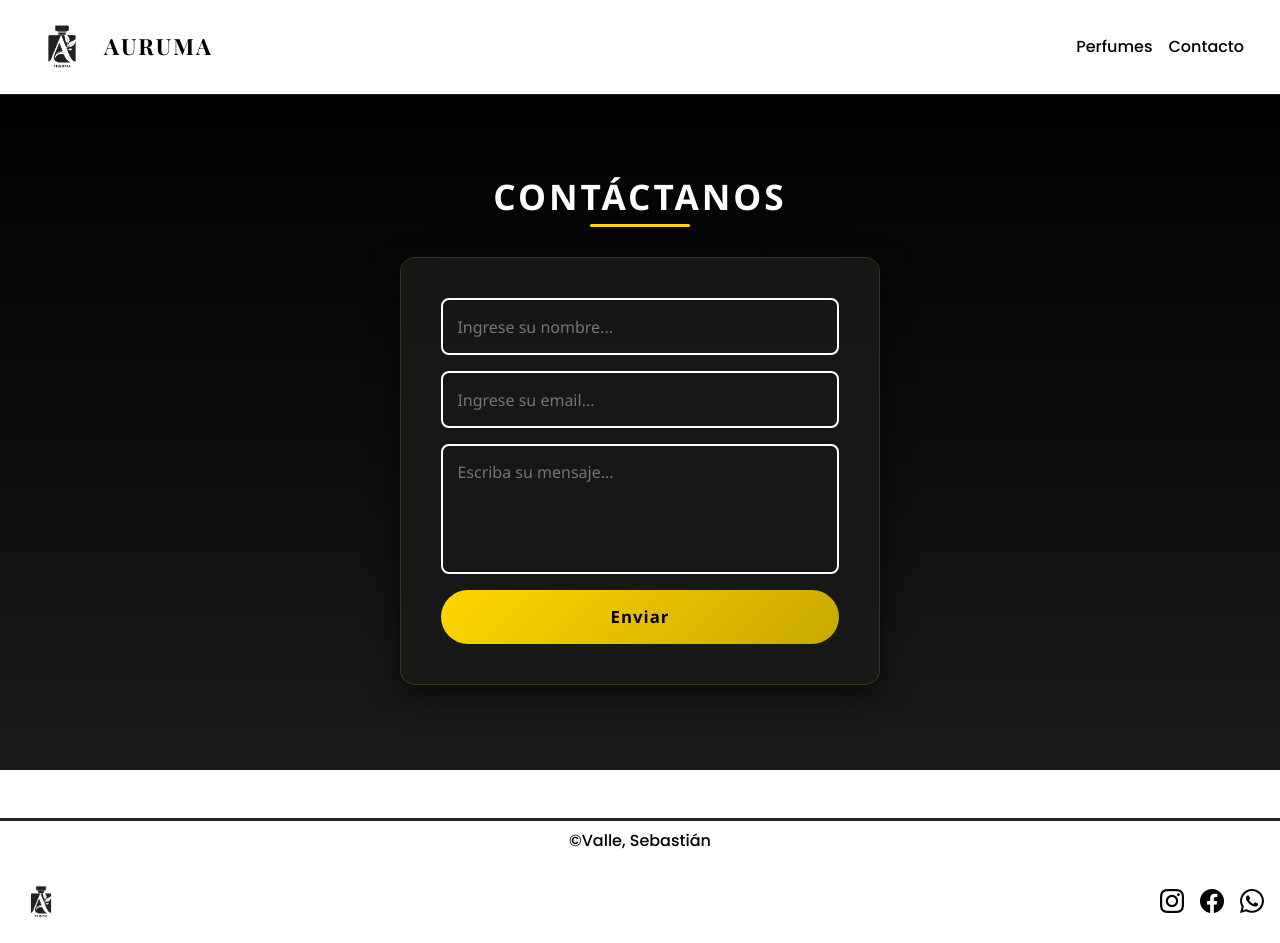
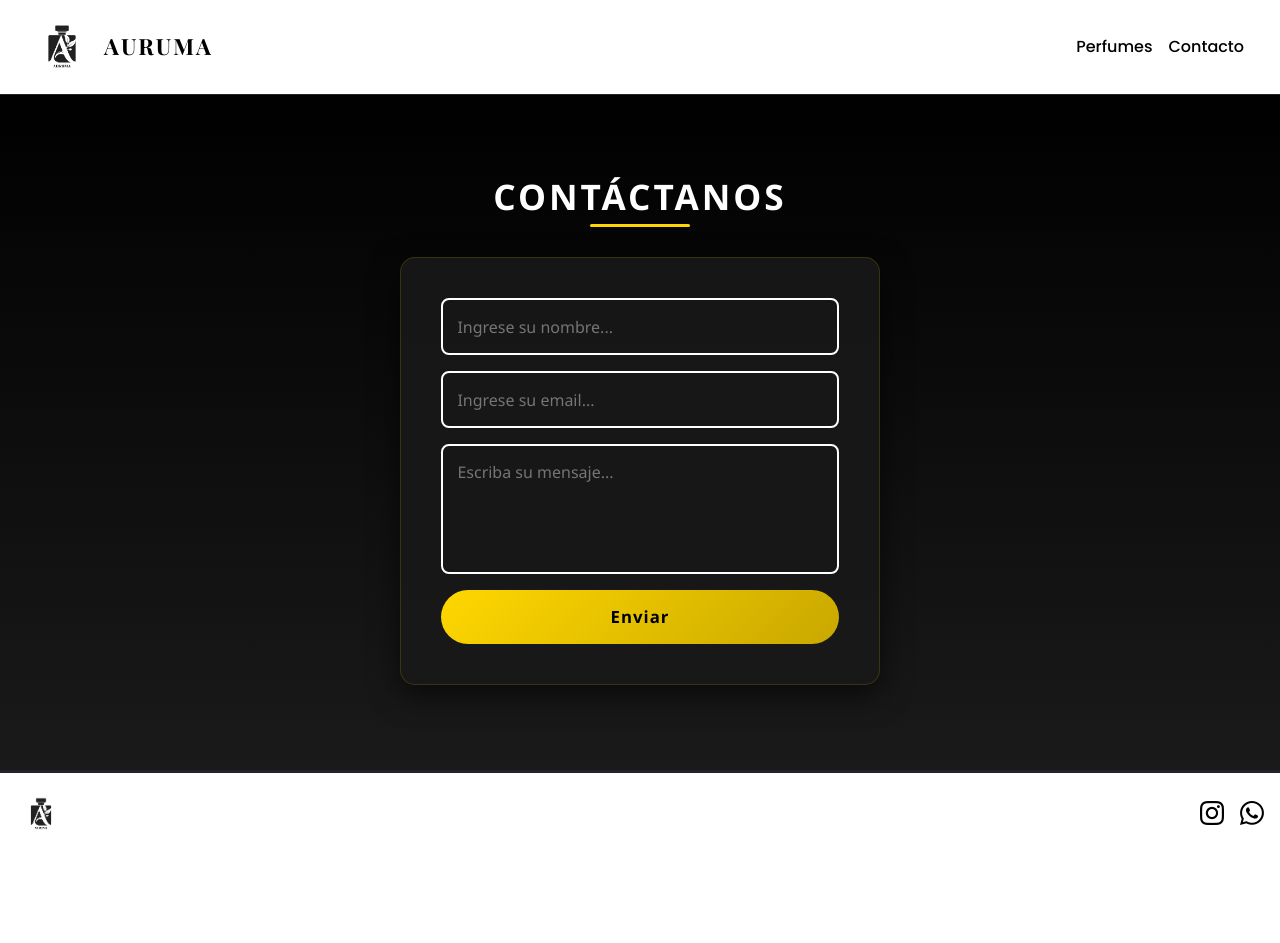
Before and after one commit to seba85valle/Auruma-React, a React (Vite) app: page /contacto in a window 1280 px wide. After the commit the page ends 855 px from the top, so only its background shows below. Built offline with nearby package versions, Linux system fonts and the light colour scheme.

Commit message:
Update Footer.jsx

```diff
--- a/src/components/Footer/Footer.jsx
+++ b/src/components/Footer/Footer.jsx
@@ -3,28 +3,27 @@ import logoAuruma from "/images/logo.jpg";
 
 export const Footer = () => {
   return (
-    <footer className="footer bg-white text-black mt-5">
-      {/* Fila superior */}
-      <div className="footer-top border-top border-3 border-dark py-2 text-center">
-        <p className="mb-0">&copy;Valle, Sebastián</p>
-      </div>
-
-      {/* Fila inferior */}
-      <div className="footer-bottom d-flex justify-content-between align-items-center flex-wrap py-3 px-3">
+    <footer className="footer bg-white border-top border-3 border-dark py-3 px-3">
+      <div className="d-flex justify-content-between align-items-center flex-wrap">
         {/* Logo AURUMA */}
         <div className="footer-left">
-          <img src={logoAuruma} alt="Logo Auruma" className="footer-logo"/>
+          <img src={logoAuruma} alt="Logo Auruma" className="footer-logo" />
         </div>
 
         {/* Redes sociales */}
         <div className="footer-right d-flex gap-3 mt-2 mt-lg-0">
-          <a href="https://www.instagram.com" target="_blank" rel="noopener noreferrer">
+          <a
+            href="https://www.instagram.com"
+            target="_blank"
+            rel="noopener noreferrer"
+          >
             <i className="bi bi-instagram social-icon"></i>
           </a>
-          <a href="https://www.facebook.com" target="_blank" rel="noopener noreferrer">
-            <i className="bi bi-facebook social-icon"></i>
-          </a>
-          <a href="https://wa.me/" target="_blank" rel="noopener noreferrer">
+          <a
+            href="https://wa.me/"
+            target="_blank"
+            rel="noopener noreferrer"
+          >
             <i className="bi bi-whatsapp social-icon"></i>
           </a>
         </div>
```
